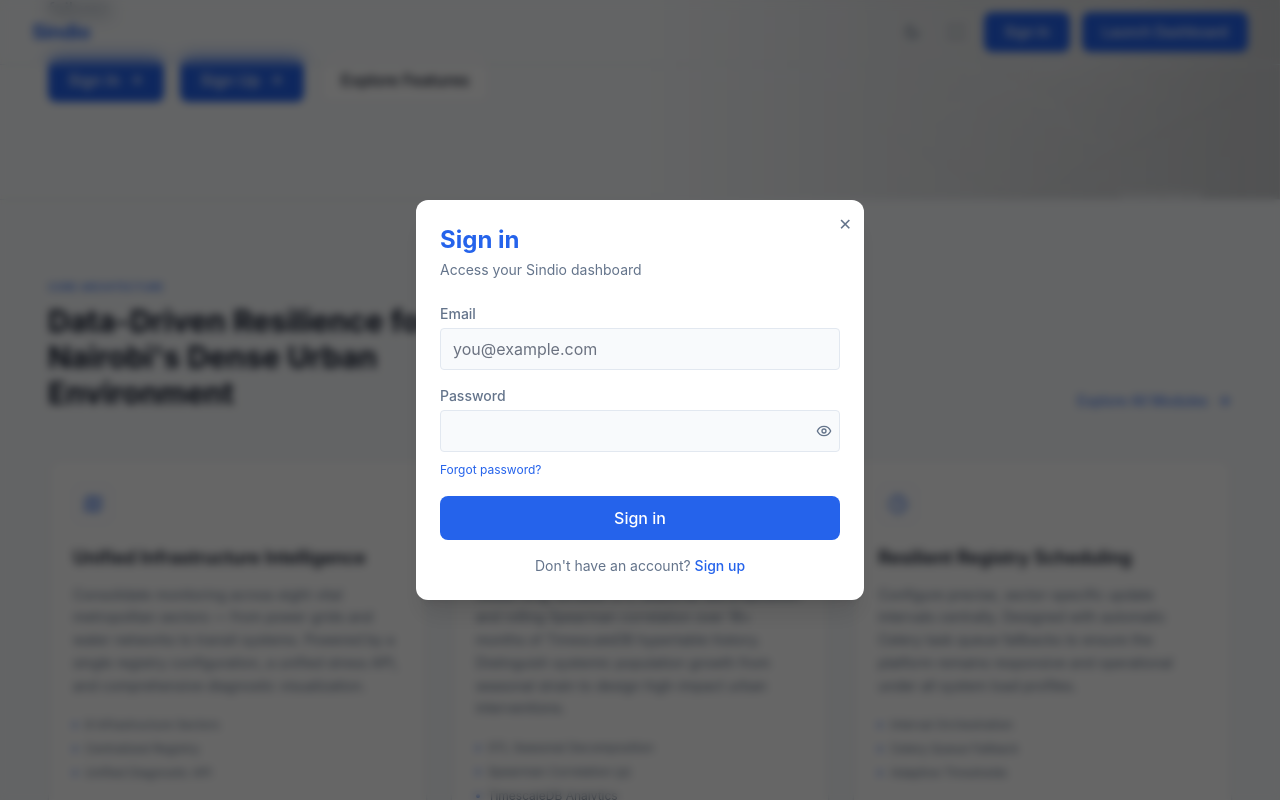
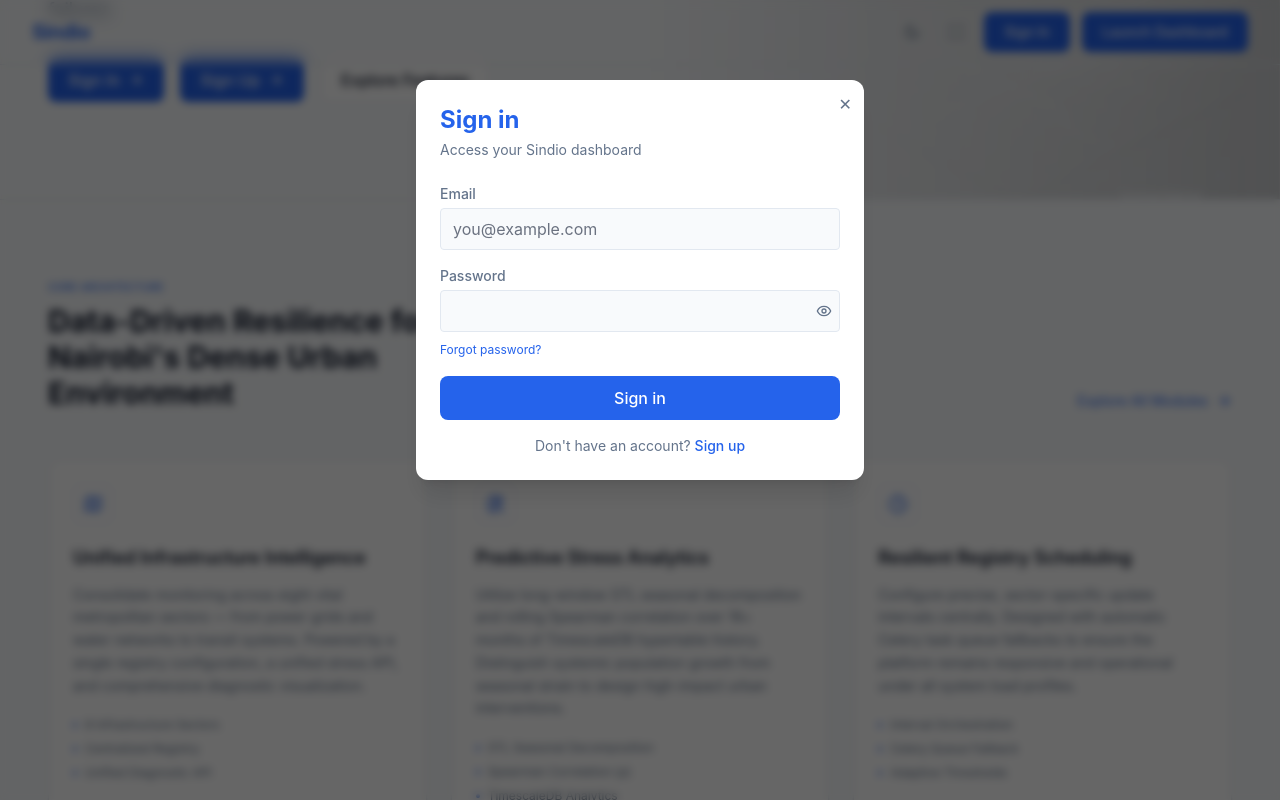
Before and after one commit to unidentfied/indo0, a React (Vite) app in the folder sindio/frontend/: page / in a window 1280 px wide. Both pictures are taken after a click on the button "Explore All Modules". Shown: the part 553-1353 px from the top of the page. Built offline with nearby package versions, Linux system fonts and the light colour scheme.

Commit message:
fix: auth modal sits below navbar with higher z-index so email field is visible

```diff
--- a/sindio/frontend/src/components/AuthModal.tsx
+++ b/sindio/frontend/src/components/AuthModal.tsx
@@ -72,7 +72,7 @@ export default function AuthModal({ onClose }: AuthModalProps) {
   }
 
   return (
-    <div className="fixed inset-0 z-50 flex items-center justify-center bg-black/60 backdrop-blur-sm">
+    <div className="fixed inset-0 z-[100] flex items-start justify-center pt-20 bg-black/60 backdrop-blur-sm">
       <div className="bg-sindio-panel rounded-xl shadow-xl w-full max-w-md mx-4 p-6 relative max-h-[90vh] overflow-y-auto">
         <button
           type="button"
```
